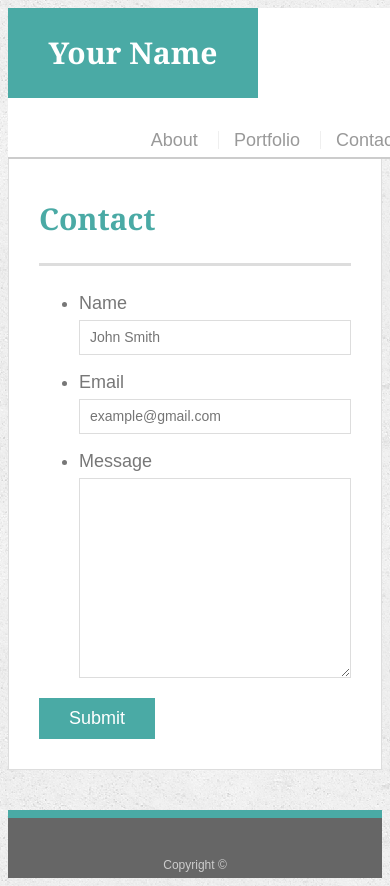
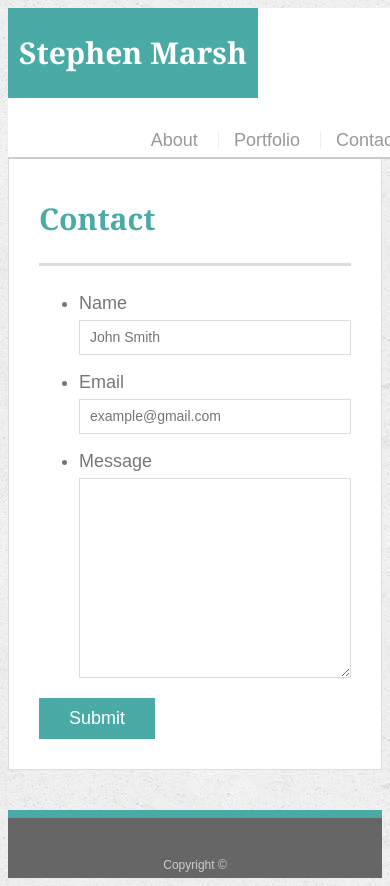
Before and after one commit to Purerange/Responsive-Portfolio, a plain HTML site: page contact.html in a window 390 px wide. Drawn offline with Linux system fonts and the light colour scheme.

```diff
--- a/contact.html
+++ b/contact.html
@@ -3,7 +3,7 @@
 
 <head>
   <meta charset="UTF-8">
-  <title>Contact | Your Name</title>
+  <title>Contact | Stephen Marsh</title>
   <link rel="stylesheet" type="text/css" href="assets/css/style.css">
 </head>
 
@@ -11,7 +11,7 @@
 
   <header id="masthead">
     <div class="container">
-      <a href="index.html" id="logo">Your Name</a>
+      <a href="index.html" id="logo">Stephen Marsh</a>
       <nav>
         <a href="index.html">About</a>
         <a href="portfolio.html">Portfolio</a>
```
Also changed, not shown: index.html (+2 -2 lines), portfolio.html (+2 -2 lines).
